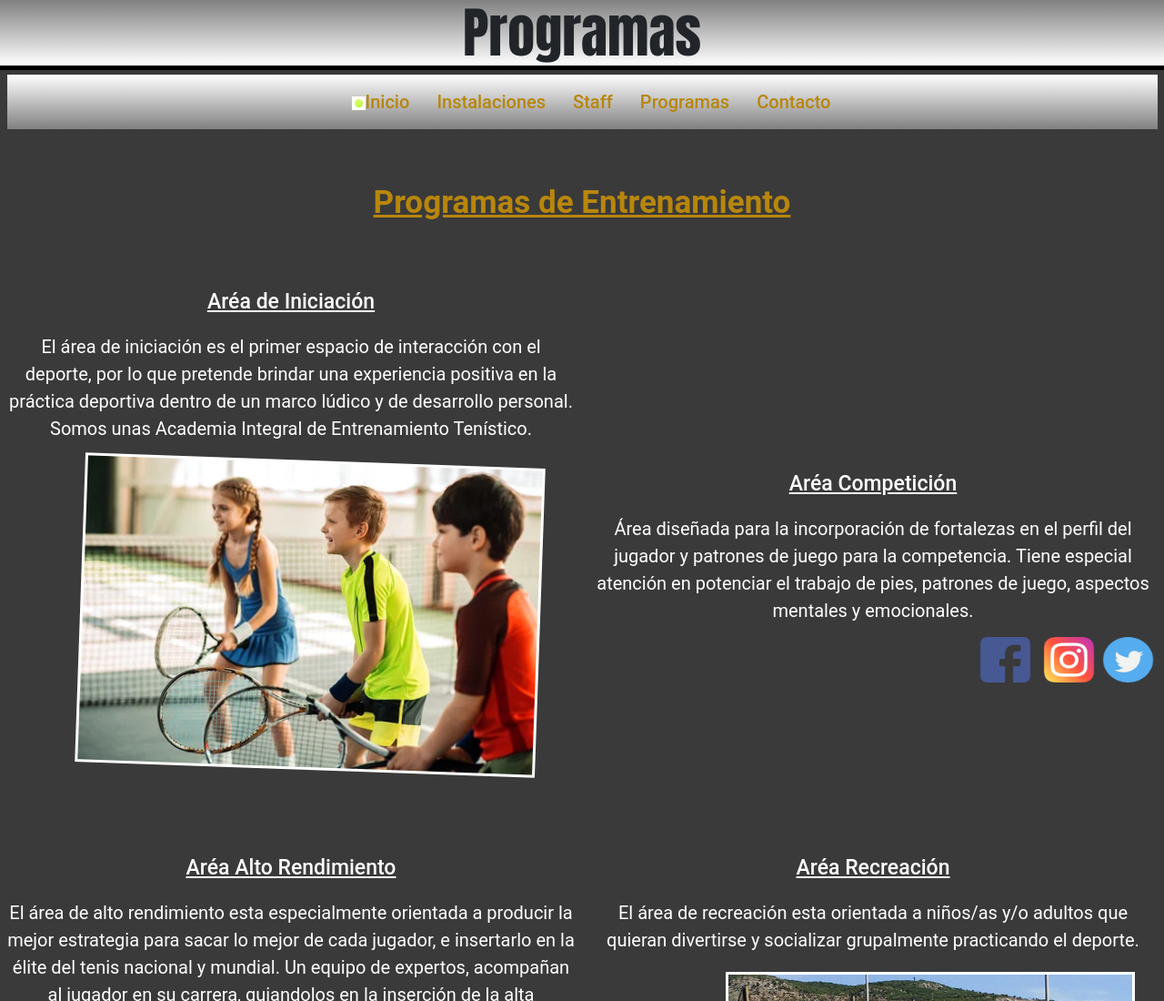
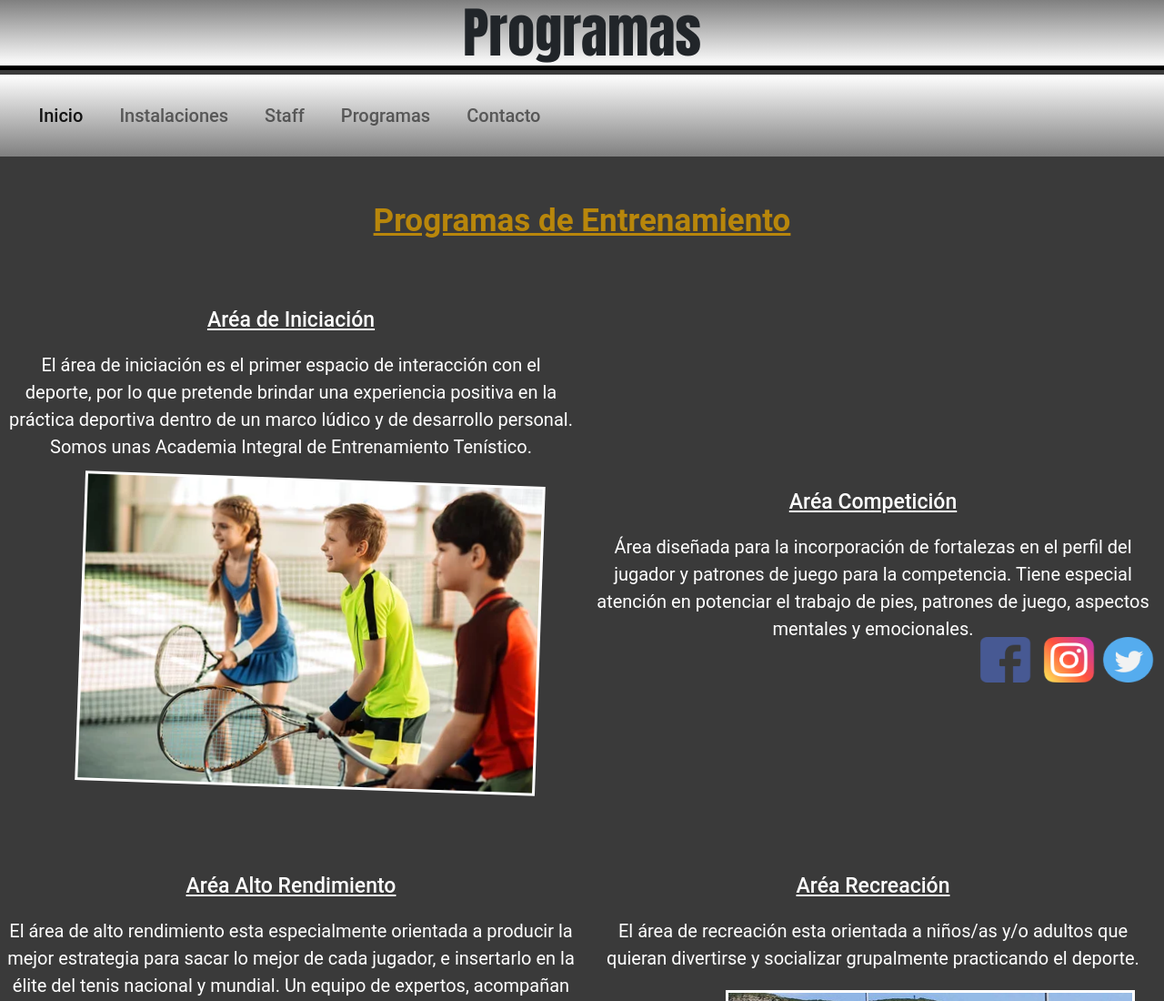
Before and after one commit to JuampiMontenegro/giussaniTenis, a plain HTML site: page Paginas/programas.html in a window 1280 px wide. Shown: the top 1100 px of the page at 91% size. Drawn offline with nearby package versions, Linux system fonts and the light colour scheme.

Commit message:
Bootstrap a Index y Programas- Menu Hamburguesa a ambas paginas

```diff
--- a/Estilos/estilos.css
+++ b/Estilos/estilos.css
@@ -55,7 +55,7 @@
    list-style-type: none;
    background: linear-gradient(to top,grey,white);
    display: flex;
-   justify-content: center;
+   height: 9rem;
 }
 
 .menuNavegacion li{
@@ -476,10 +476,10 @@
    color: white;
 }
 
-.contenedorIndex{
+/*.contenedorIndex{
    grid-template-columns: 0.7fr 1fr;
    grid-template-rows: 0.2fr 1fr 0.1fr;
-}
+} */
 
 .tituloSecundario{
    font-size: 2.5rem;
@@ -514,7 +514,6 @@
 .telefono{
    height: 2.5rem;
    width: 2.5rem;
-   margin-left: 27rem;
    position: relative;
    top: 6.5rem;
 }
--- a/Paginas/programas.html
+++ b/Paginas/programas.html
@@ -17,17 +17,32 @@
 
         <h1 class="col-12 tituloPrincipal">Programas</h1>
 
-        <nav class="col-12">
-
-            <ul class="menuNavegacion">
-                <li><a href="../index.html"><img src="../Multimedia/Icono-Tenis.ico" alt="logo" class="logoInicio">Inicio</a></li>
-                <li><a href="instalaciones.html">Instalaciones</a></li>
-                <li><a href="staff.html">Staff</a></li>
-                <li><a href="programas.html">Programas</a></li>
-                <li><a href="contacto.html">Contacto</a></li>
-            </ul>
-
-        </nav>
+        <nav class="col-12 navbar navbar-expand-lg navbar-light bg-light menuNavegacion">
+            <div class="container-fluid">
+              <button class="navbar-toggler" type="button" data-bs-toggle="collapse" data-bs-target="#navbarSupportedContent" aria-controls="navbarSupportedContent" aria-expanded="false" aria-label="Toggle navigation">
+                <span class="navbar-toggler-icon"></span>
+              </button>
+              <div class="collapse navbar-collapse" id="navbarSupportedContent">
+                <ul class="navbar-nav me-auto mb-2 mb-lg-0">
+                  <li class="nav-item">
+                    <a class="nav-link active" aria-current="page" href="../index.html">Inicio</a>
+                  </li>
+                  <li class="nav-item">
+                    <a class="nav-link" href="instalaciones.html">Instalaciones</a>
+                  </li>
+                  <li class="nav-item">
+                    <a class="nav-link" href="staff.html">Staff</a>
+                  </li>
+                  <li class="nav-item">
+                    <a class="nav-link" href="programas.html">Programas</a>
+                  </li>
+                  <li class="nav-item">
+                    <a class="nav-link" href="contacto.html">Contacto</a>
+                  </li>
+                </ul>
+              </div>
+            </div>
+          </nav>
 
     </header>
 
```
Also changed, not shown: index.html (+26 -12 lines).
